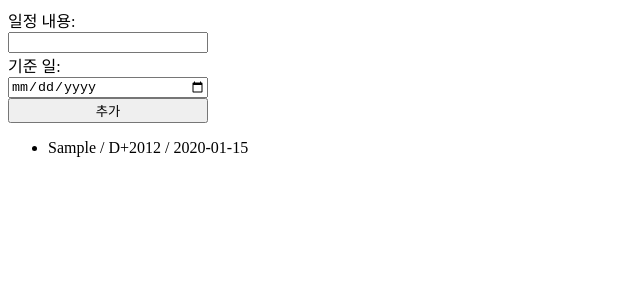
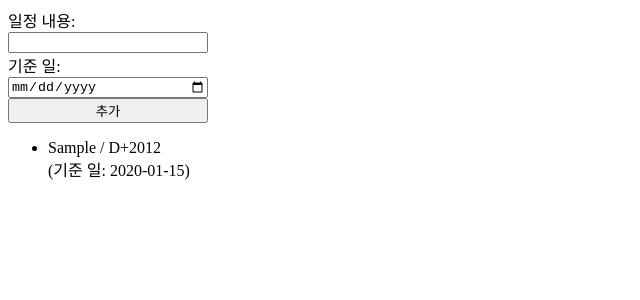
Before and after one commit to Rayched/D-Day_Counter, a React (Create React App) app: page / in a window 1280 px wide. Both pictures are taken after typing "Sample", "2020-01-15" into the empty fields and a click on the button "추가". Shown: the top 300 px of the page, without its empty margins (0-640 px from the left). Built offline with nearby package versions, Linux system fonts and the light colour scheme.

Commit message:
D-Day Item, 데이터 표시 방식 변경

```diff
--- a/src/App.tsx
+++ b/src/App.tsx
@@ -47,7 +47,10 @@ function App() {
         {
           DayCounters.map((data) => {
             return (
-              <li>{data.DaysInfo} / {data.DiffDays} / {`${data.TargetDt}`}</li>
+              <li>
+                <div>{data.DaysInfo} / {data.DiffDays}</div>
+                <div>{`(기준 일: ${data.TargetDt})`}</div>
+              </li>
             );
           })
         }
```
